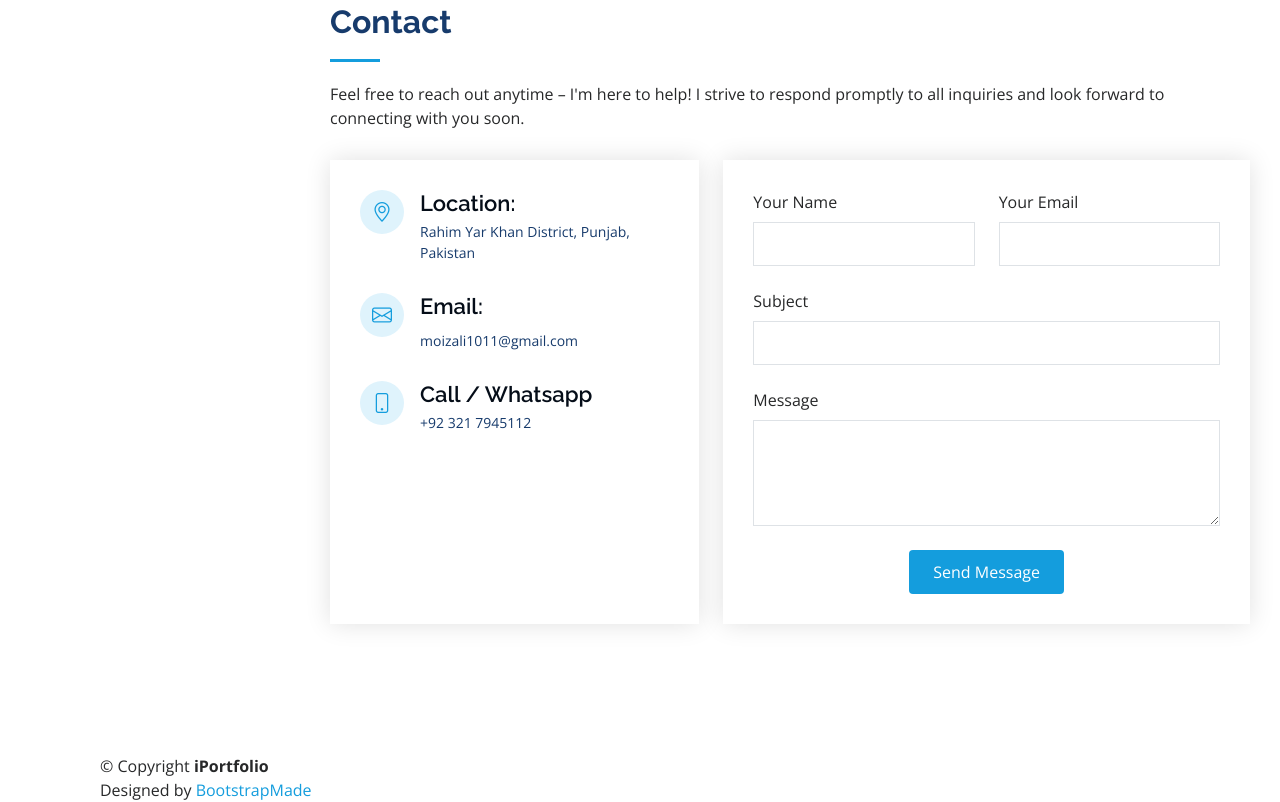
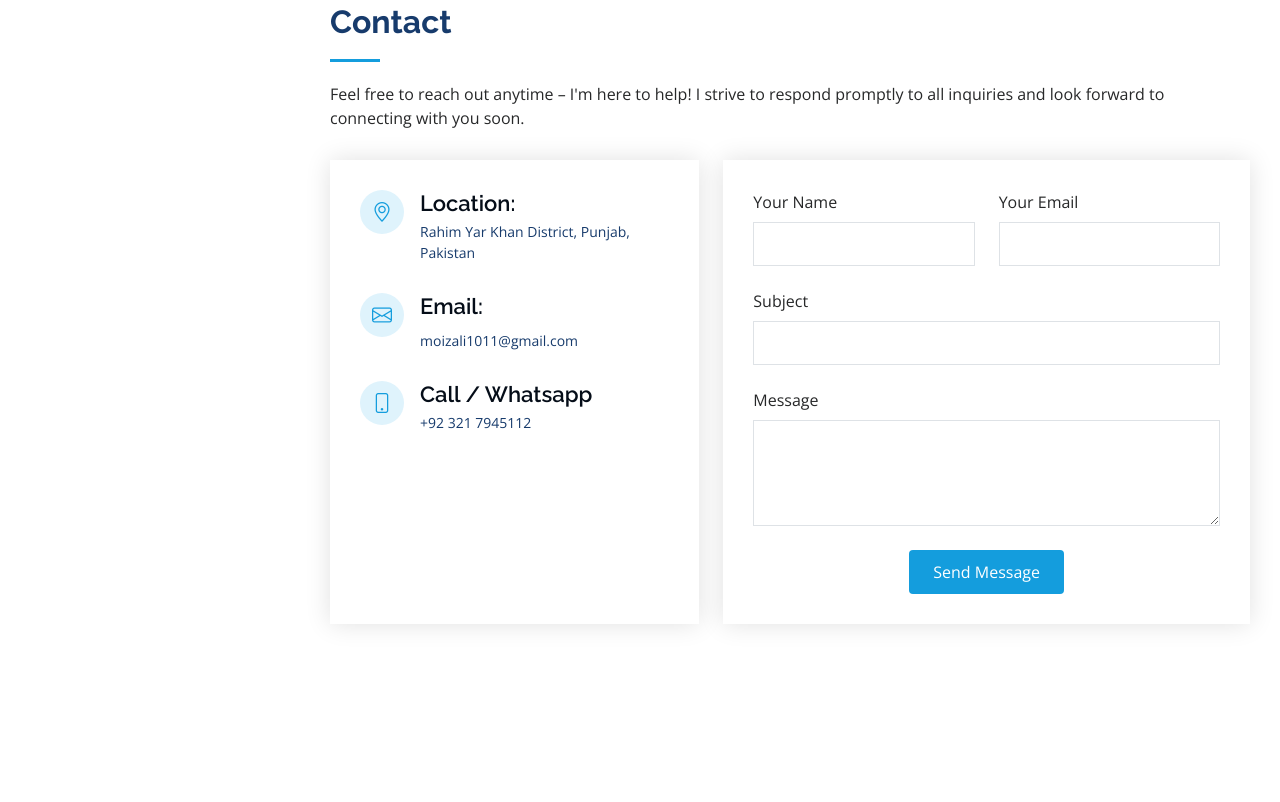
Before and after one commit to MoizAli4444/portfolio, a plain HTML site: page index.html in a window 1280 px wide. Shown: the part 4282-5084 px from the top of the page. After the commit the page ends 5036 px from the top, so only its background shows below. Drawn offline with nearby package versions, Linux system fonts and the light colour scheme.

Commit message:
Update index.html

```diff
--- a/index.html
+++ b/index.html
@@ -823,20 +823,7 @@
   </main><!-- End #main -->
 
   <!-- ======= Footer ======= -->
-  <footer id="footer d-none">
-    <div class="container">
-      <div class="copyright">
-        &copy; Copyright <strong><span>iPortfolio</span></strong>
-      </div>
-      <div class="credits">
-        <!-- All the links in the footer should remain intact. -->
-        <!-- You can delete the links only if you purchased the pro version. -->
-        <!-- Licensing information: https://bootstrapmade.com/license/ -->
-        <!-- Purchase the pro version with working PHP/AJAX contact form: https://bootstrapmade.com/iportfolio-bootstrap-portfolio-websites-template/ -->
-        Designed by <a href="https://bootstrapmade.com/">BootstrapMade</a>
-      </div>
-    </div>
-  </footer><!-- End  Footer -->
+  <!-- End  Footer -->
 
   <a href="#" class="back-to-top d-flex align-items-center justify-content-center"><i
       class="bi bi-arrow-up-short"></i></a>
```
